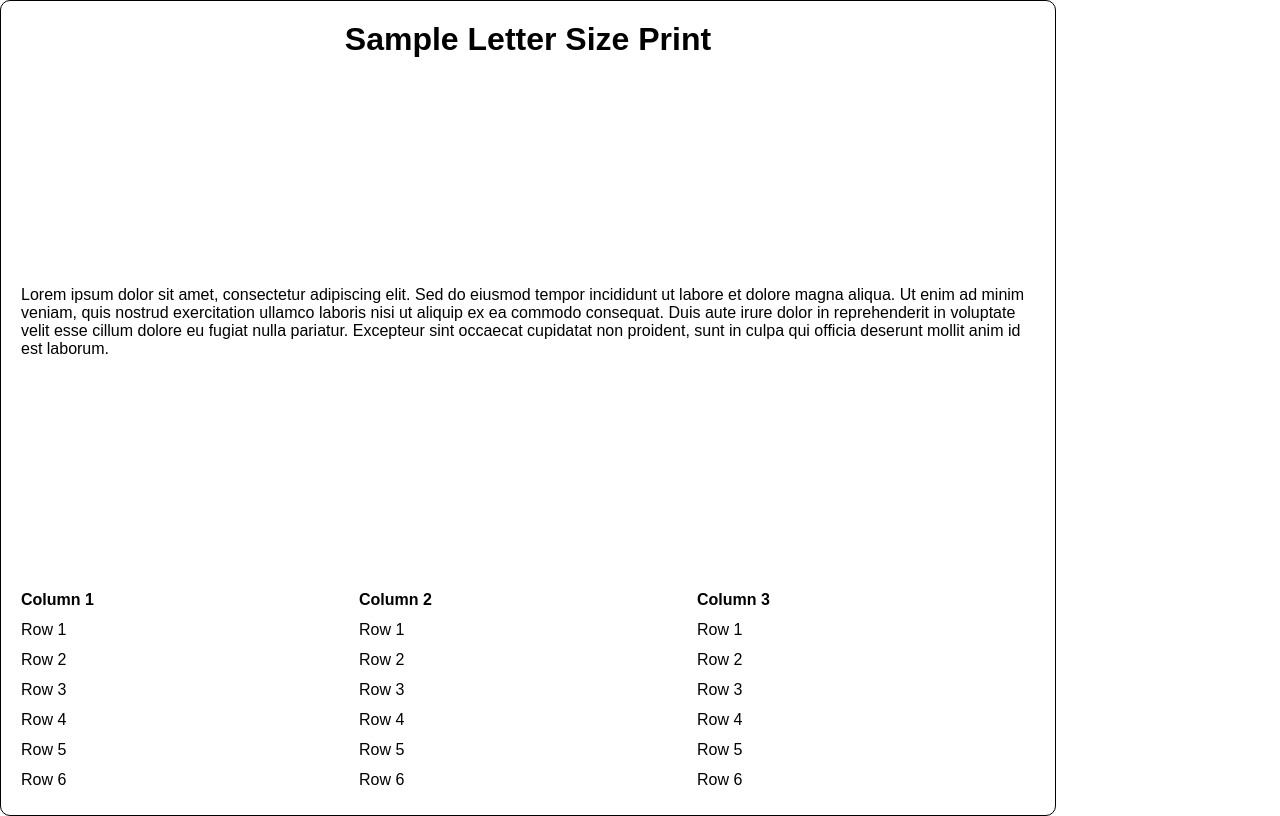
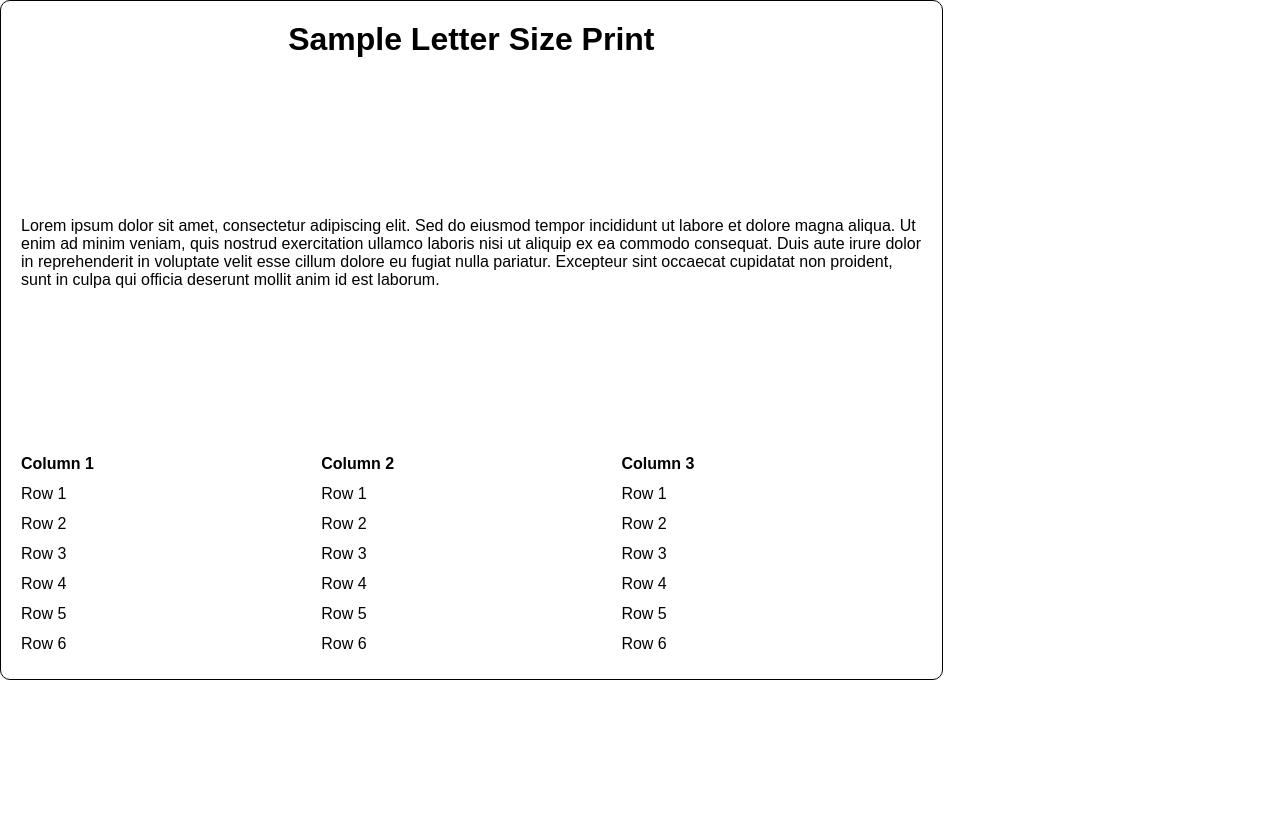
Before and after one commit to rowaxl/barcode-scanner-sample, a Next.js app: page /print in a window 1280 px wide. Built offline with nearby package versions, Linux system fonts and the light colour scheme.

Commit message:
update: safariの基本の印刷設定に合わせて調整

```diff
--- a/src/pages/print/index.tsx
+++ b/src/pages/print/index.tsx
@@ -8,8 +8,8 @@ export default function Page() {
   }, [])
 
   return (
-    <main style={{ width: "100%", height: "100%", margin: 'auto' }}>
-      <div className="print-page">
+    <main className="print-page">
+      <div className="print-content">
         <h1>Sample Letter Size Print</h1>
         <p>Lorem ipsum dolor sit amet, consectetur adipiscing elit. Sed do eiusmod tempor incididunt ut labore et dolore magna aliqua. Ut enim ad minim veniam, quis nostrud exercitation ullamco laboris nisi ut aliquip ex ea commodo consequat. Duis aute irure dolor in reprehenderit in voluptate velit esse cillum dolore eu fugiat nulla pariatur. Excepteur sint occaecat cupidatat non proident, sunt in culpa qui officia deserunt mollit anim id est laborum.</p>
 
--- a/src/styles/print-style.css
+++ b/src/styles/print-style.css
@@ -6,6 +6,11 @@
 .print-page {
   width: 11in;
   height: 8.5in;
+}
+
+.print-content {
+  width: calc(11in - 30mm);
+  height: calc(8.5in - 36mm);
   justify-content: space-between;
   align-items: center;
   border: 1px solid black;
@@ -15,3 +20,9 @@
   flex-direction: column;
   gap: 20px;
 }
+
+@media print {
+  .print-page {
+    height: max-content;
+  }
+}
```
